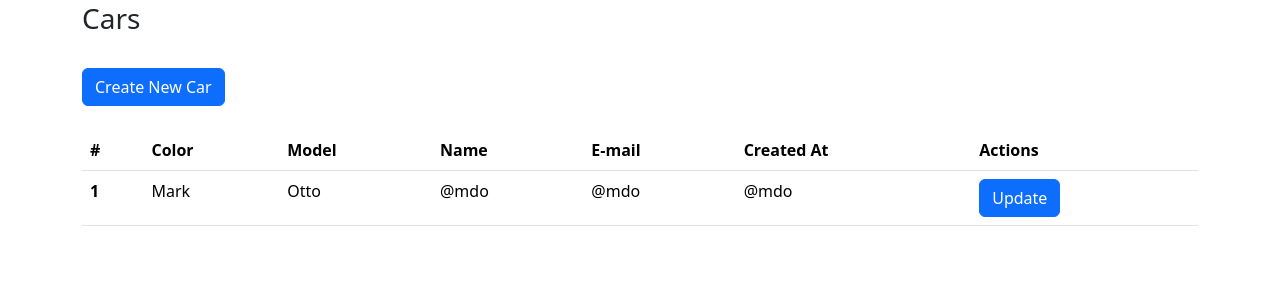
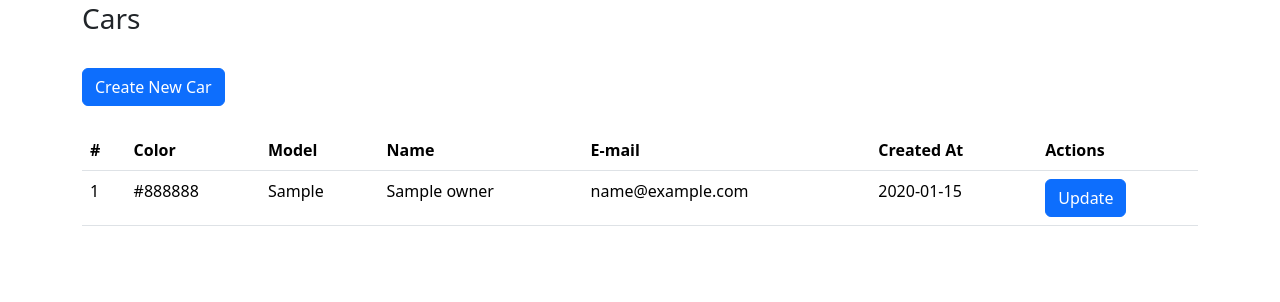
Before and after one commit to Niaev/carford-app, a Flask app: page /app/cars in a window 1280 px wide. Shown: the part 70-372 px from the top of the page. Run offline with Flask 3, Linux system fonts and the light colour scheme; the visitor is signed in with stand-in values (Sample User, id 1); tables that the repository leaves empty hold one stand-in row (values such as "Sample post").

Commit message:
Working cars view

```diff
--- /dev/null
+++ b/static/js/get_cars.js
@@ -0,0 +1,47 @@
+const div = document.querySelector('#cars');
+const table = div.querySelector('.table');
+const tbody = table.querySelector('tbody');
+
+document.addEventListener('DOMContentLoaded', async () => {
+
+    let res;
+    try {
+        res = await fetch('/cars', {
+            method: 'GET',
+            headers: {
+                'Content-Type': 'application/json'
+            }
+        });
+    } catch {
+        alert('An error happened');
+        return;
+    }
+
+    const json = await res.json();
+
+    if (res.status != 200) {
+        alert(await json.message);
+        return;
+    }
+
+    const carsList = await json.cars;
+    carsList.forEach(car => {
+        tbody.innerHTML += `
+        <tr>
+            <td>${car.id}</td>
+            <td>${car.color}</td>
+            <td>${car.model}</td>
+            <td>${car.owner.name}</td>
+            <td>${car.owner.email}</td>
+            <td>${car.created_at}</td>
+            <td>
+                <a
+                href="/app/car/update/${car.id}"
+                class="btn btn-primary"
+                id="update-car">Update</a>
+            </td>
+        </tr>
+        `;
+    });
+
+});
--- a/templates/cars.html
+++ b/templates/cars.html
@@ -26,23 +26,11 @@
             </tr>
         </thead>
         <tbody>
-            <tr>
-                <th scope="row">1</th>
-                <td>Mark</td>
-                <td>Otto</td>
-                <td>@mdo</td>
-                <td>@mdo</td>
-                <td>@mdo</td>
-                <td>
-                    <a
-                    href="/app/car/update/1"
-                    class="btn btn-primary"
-                    id="create-owner">Update</a>
-                </td>
-            </tr>
         </tbody>
     </table>
 
 </div>
 
+<script src="{{ url_for('static', filename='js/get_cars.js') }}"></script>
+
 {% endblock %}
```
